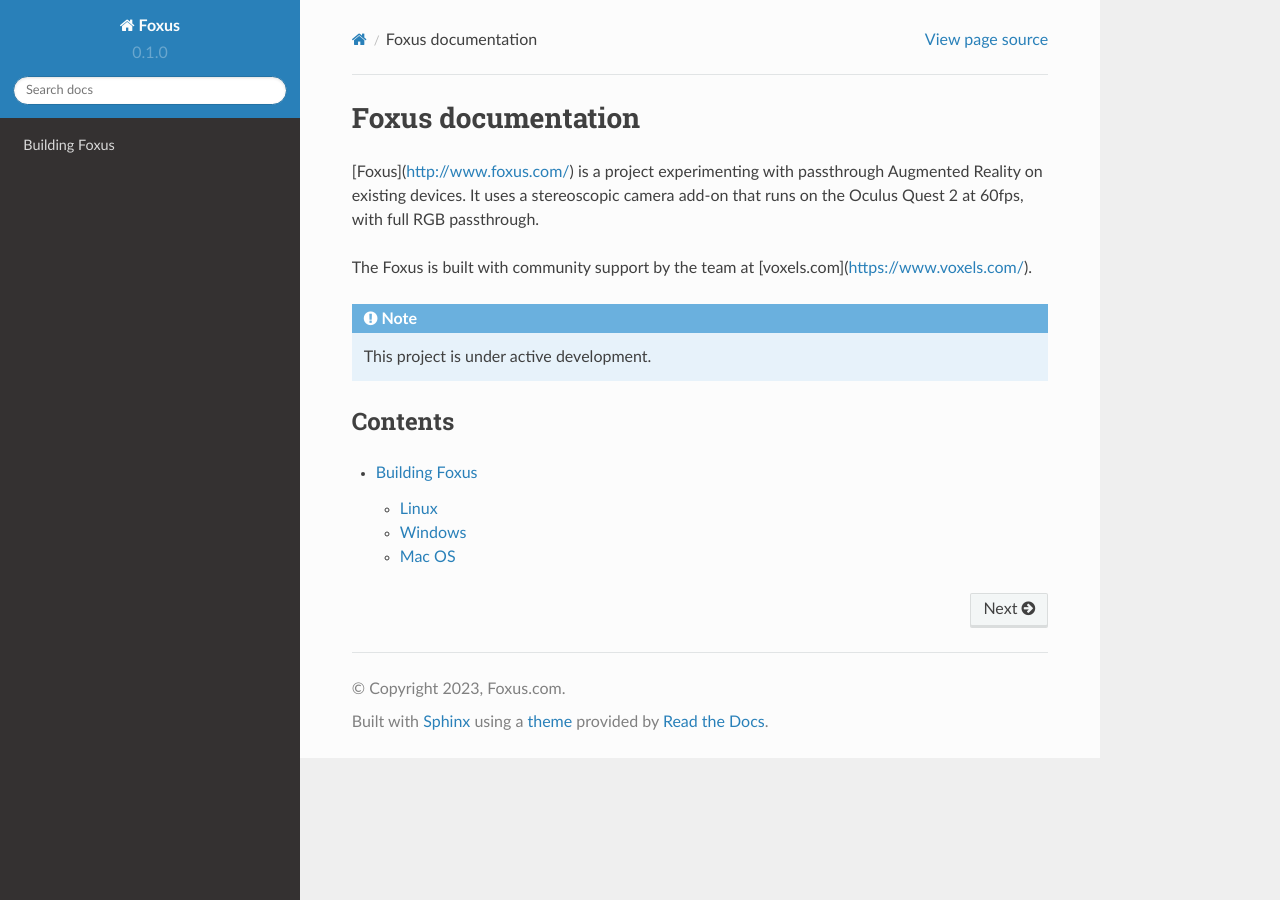
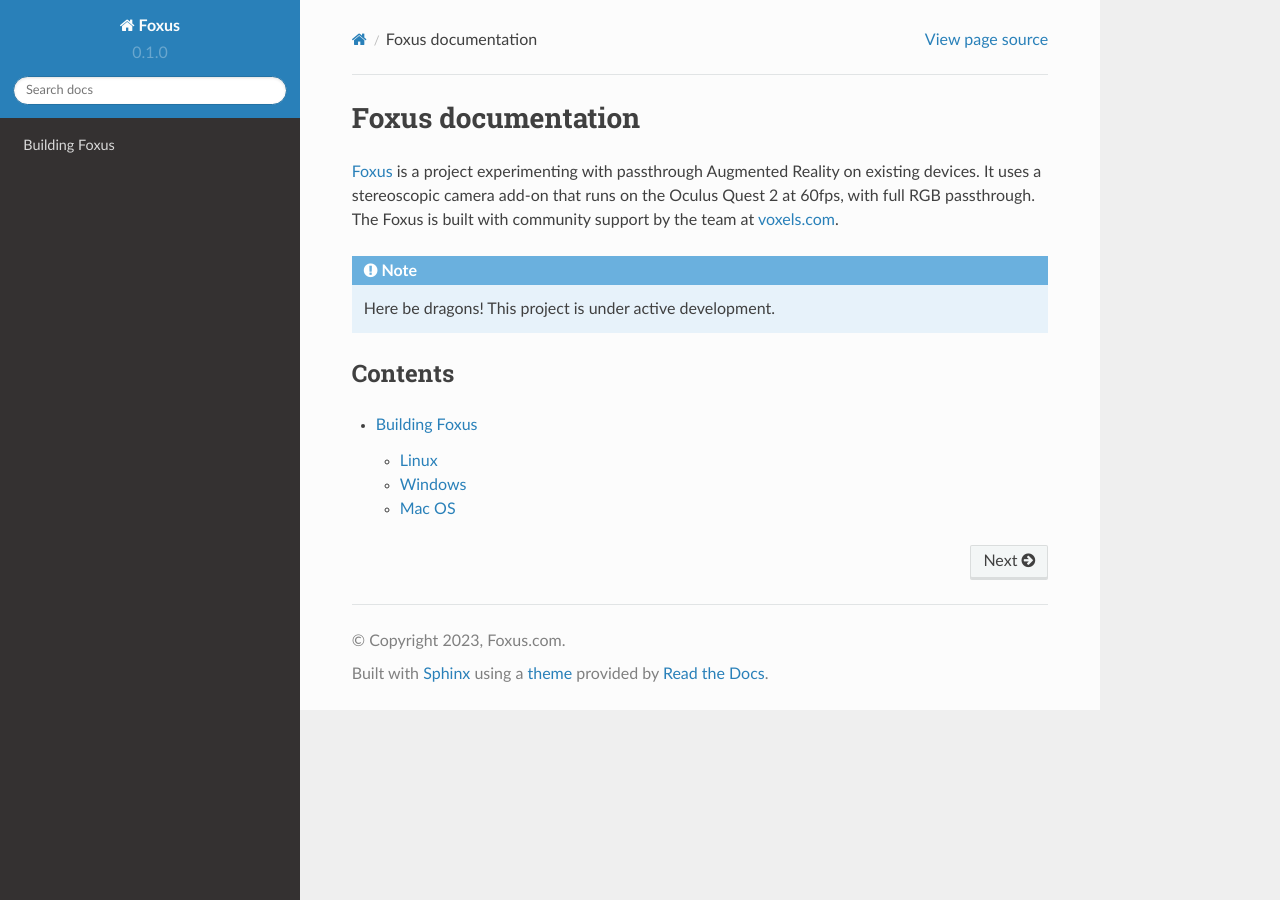
Before and after one commit to teamfoxus/foxus-docs, a Sphinx documentation site: the page built from docs/source/index.rst, in a window 1280 px wide. Built offline with Sphinx 7.4.7 and the Read the Docs theme 2.0.0, drawn with Linux system fonts in a browser that asks for light colours.

Commit message:
Changed links to RST

```diff
--- a/docs/source/index.rst
+++ b/docs/source/index.rst
@@ -1,13 +1,11 @@
 Foxus documentation
 ===================================
 
-[Foxus](http://www.foxus.com/) is a project experimenting with passthrough Augmented Reality on existing devices. It uses a stereoscopic camera add-on that runs on the Oculus Quest 2 at 60fps, with full RGB passthrough.
-
-The Foxus is built with community support by the team at [voxels.com](https://www.voxels.com/).
+`Foxus <http://www.foxus.com>`_ is a project experimenting with passthrough Augmented Reality on existing devices. It uses a stereoscopic camera add-on that runs on the Oculus Quest 2 at 60fps, with full RGB passthrough. The Foxus is built with community support by the team at `voxels.com <http://www.voxels.com>`_.
 
 .. note::
 
-   This project is under active development.
+   Here be dragons! This project is under active development.
 
 Contents
 --------
```
